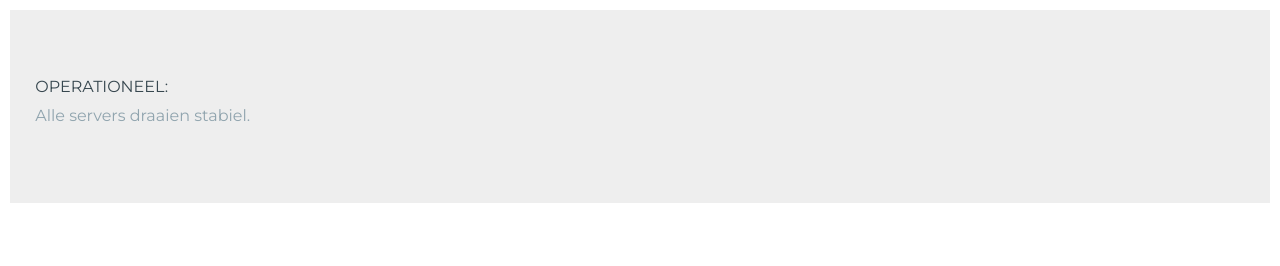
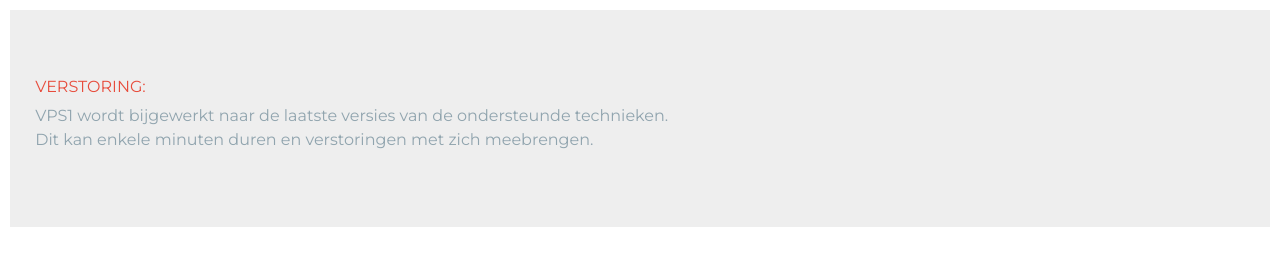
Before and after one commit to Duncank/duncank.github.io, a plain HTML site: page index.html in a window 1280 px wide. Shown: the part 296-562 px from the top of the page. Drawn offline with Linux system fonts and the light colour scheme.

Commit message:
Update index.html

```diff
--- a/index.html
+++ b/index.html
@@ -22,22 +22,22 @@
   		</div>
   	</div>
 
-    <div class="bar bg_lightgrey">
+    <!--<div class="bar bg_lightgrey">
         <div class="c clearfix">
             <h4 class="darkerblue">OPERATIONEEL:</h4>
             <h4 class="darkblue">Alle servers draaien stabiel.</h4>
         </div>
-    </div>
-      <!--
+    </div>-->
+
      <div class="bar bg_lightgrey">
         <div class="c clearfix">
             <div class="bar-column1">
                 <h4 class="red">VERSTORING:</h4>
-                <h4 class="darkblue">VPS1 wordt van buitenaf aangevallen en is daarom slecht bereikbaar. We werken aan een oplossing.</h4>
+                <h4 class="darkblue">VPS1 wordt bijgewerkt naar de laatste versies van de ondersteunde technieken. Dit kan enkele minuten duren en verstoringen met zich meebrengen.</h4>
             </div>
         </div>
     </div>
-      -->
+
 
   </body>
 </html>
```
